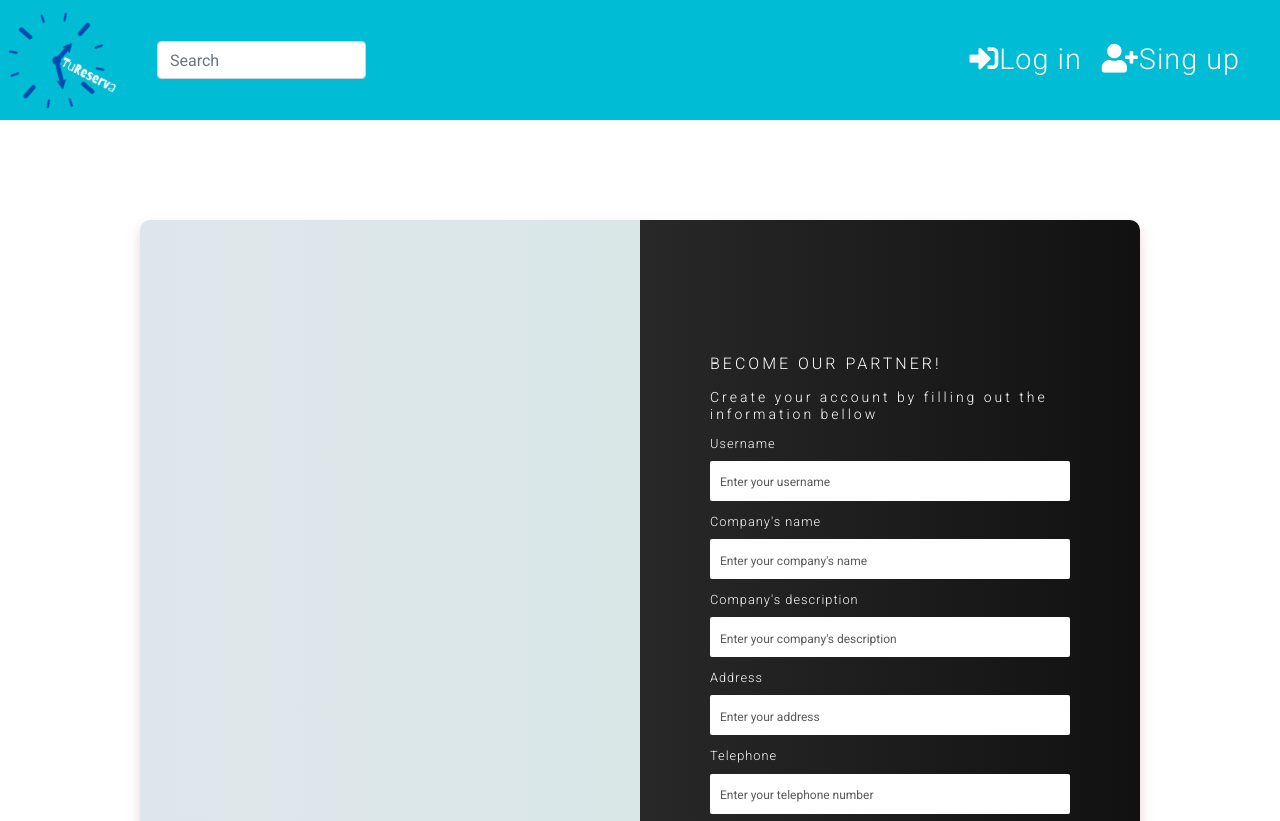
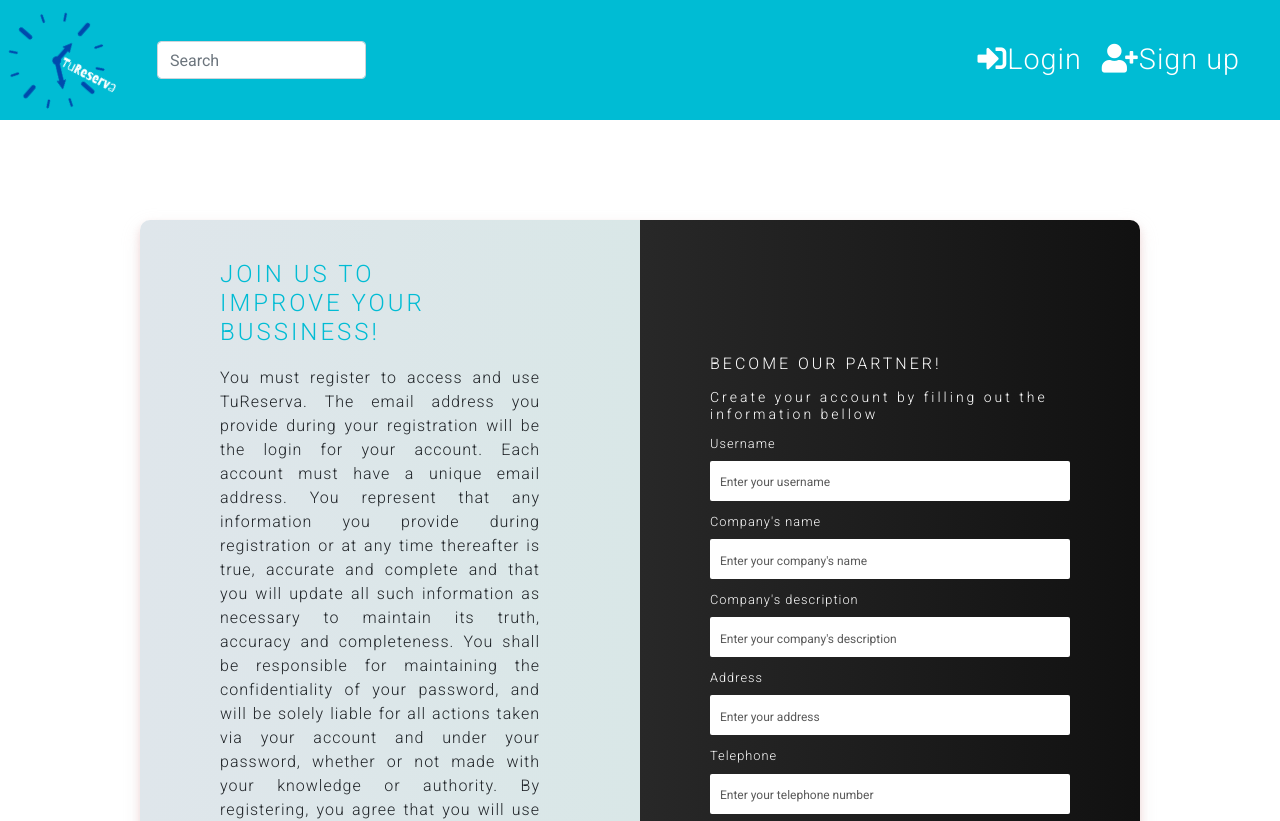
Before and after one commit to AteCastillo/TuReserva, a React (Create React App) app in the folder frontend/: page /signuppartner in a window 1280 px wide. Shown: the top 821 px of the page. Built offline with nearby package versions, Linux system fonts and the light colour scheme.

Commit message:
fixing card height

```diff
--- a/frontend/src/components/Categories/Categories.css
+++ b/frontend/src/components/Categories/Categories.css
@@ -11,6 +11,12 @@
 .partner-card{
     margin:50px;
     border: 3px solid #01bcd4  !important;
+}
+
+.card-img-top{
+    max-width:100%;
+    height:auto;
+    display: block;
 }
 
 .button-partner{
--- a/frontend/src/components/Categories/PartnerInfo.js
+++ b/frontend/src/components/Categories/PartnerInfo.js
@@ -4,7 +4,7 @@ import './Categories.css';
 
 export const PartnerInfo = ({id, address, name, phone, description, image}) => {
     return(
-        <div className="card p-2 m-4 partner-card" style={{width: '400px'}}>
+        <div className="card p-2 m-4 partner-card" style={{width: '400px', height: '600px'}}>
         <h3 className="card-title font-weight-bold text-center">{name}</h3>
         <figure>
         <img className="card-img-top" src={`${image[0]}`}  alt="Card image cap" />
--- a/frontend/src/components/Form.css
+++ b/frontend/src/components/Form.css
@@ -28,7 +28,20 @@
     border-radius: 10px 0 0 10px;
     position: relative;
   }
+  .form-content-left h1{
+      color: #01bcd4;
+      margin-top: 40px;
 
+      margin-right: 150px;
+      margin-left: 80px;
+      font-size: 1.5rem;
+  }
+  .form-content-left p {
+    text-align: justify;
+    margin-top: 20px;
+  margin-right: 100px;
+  margin-left: 80px;
+  }
   .form-img {
     width: 80%;
     height: 80%;
--- a/frontend/src/components/Navbar.js
+++ b/frontend/src/components/Navbar.js
@@ -6,7 +6,7 @@ import logo from './logo3.png';
 //import './Navbar.css';
 import './logo.css';
 import "./Main/Main.css"
-import { MDBRow, MDBCol, MDBIcon } from "mdbreact";
+import { MDBIcon } from "mdbreact";
 
 
 
@@ -27,10 +27,11 @@ export const Navbar = (props) => (
       ) : (
         <div className="login-navbar">
 
-            <MDBIcon icon="sign-in-alt"/>
-        <Link className="form-login" aria-current="page" to="/login">Log in</Link>
+
+        <MDBIcon icon="sign-in-alt"/>
+        <Link className="form-login" aria-current="page" to="/login">Login</Link>
         <MDBIcon icon="user-plus" />
-        <Link className="form-signupuser" aria-current="page" to="/signupuser">Sing up</Link>
+        <Link className="form-signupuser" aria-current="page" to="/signupuser">Sign up</Link>
         </div>
       )}
 
--- a/frontend/src/components/SignupPartner.js
+++ b/frontend/src/components/SignupPartner.js
@@ -12,6 +12,11 @@ export const SignupPartner = () => {
     <>
     <div className='form-container'>
         <div className='form-content-left'>
+            <h1> Join us to improve your bussiness!</h1>
+            <p>You must register to access and use TuReserva. The email address you provide during your registration will be the login for your account. Each account must have a unique email address.
+You represent that any information you provide during registration or at any time thereafter is true, accurate and complete and that you will update all such information as necessary to maintain its truth, accuracy and completeness. You shall be responsible for maintaining the confidentiality of your password, and will be solely liable for all actions taken via your account and under your password, whether or not made with your knowledge or authority.
+By registering, you agree that you will use TuReserva only for the purposes advertised on this website, that you are a valid business desiring to use the Services to advertise your business and generate online appointments from consumers this app, and that any contact information you provide, such as email addresses and phone numbers, is valid and active contact information for you.
+</p>
 
         </div>
             {/* if is not submitted, display form, else success:*/}
```
Also changed, not shown: frontend/src/components/About.js (+6 -6 lines), frontend/src/components/ButtonsNavbar.js (added, +20 -0 lines).
